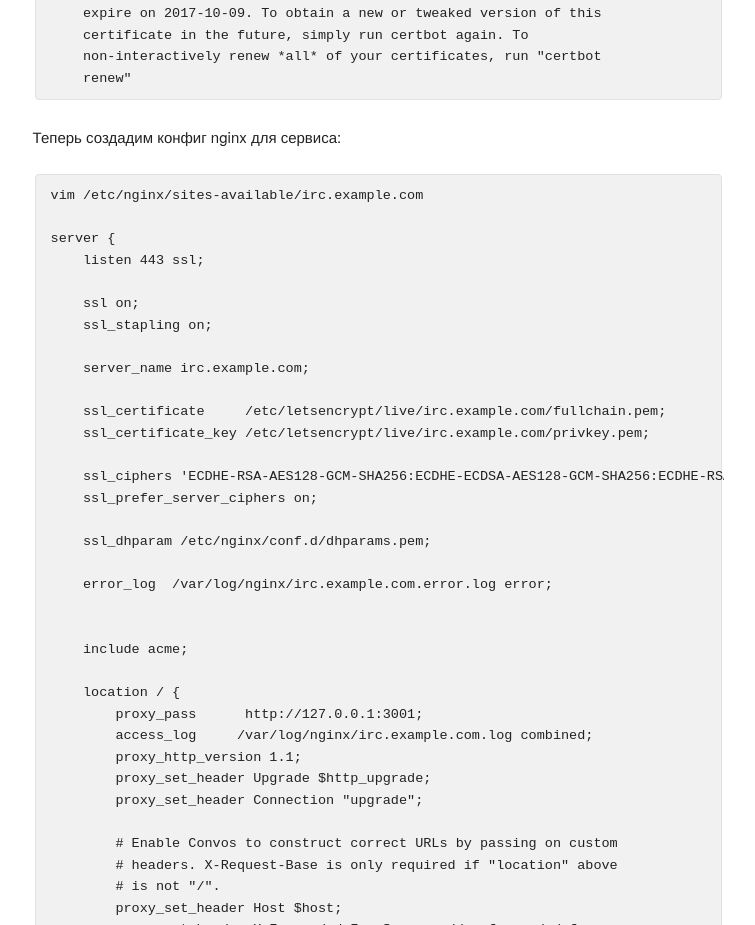
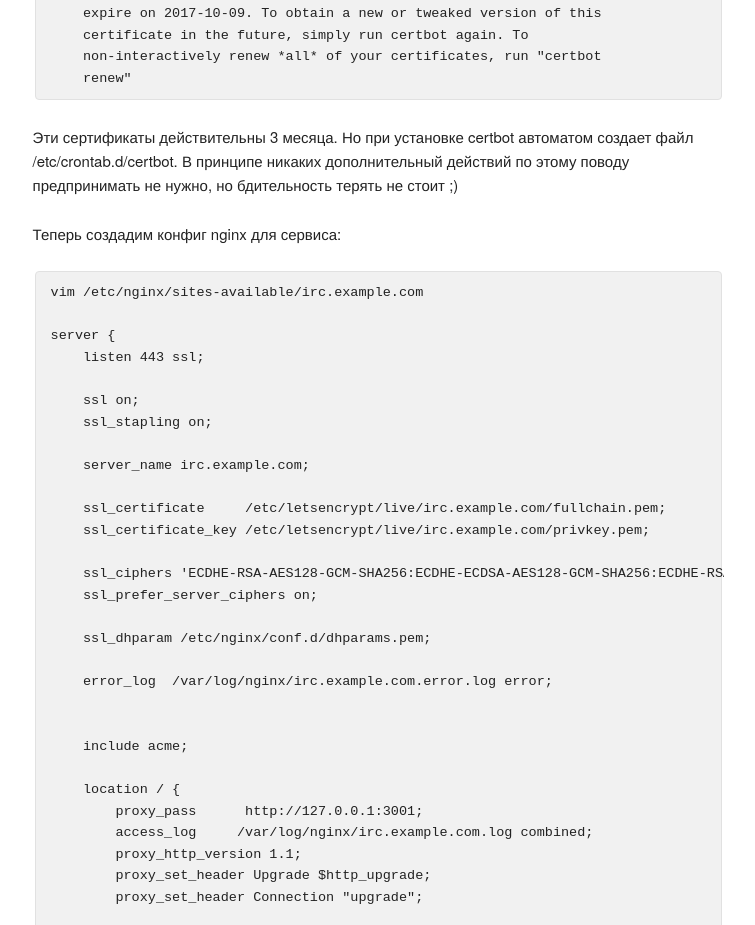
Before and after one commit to alpha6/blog, a plain HTML site: page blog/2017/07/04/installing-convos/index.html in a window 1280 px wide. Shown: the part 3340-4265 px from the top of the page, without its empty margins (137-892 px from the left). Drawn offline with Linux system fonts and the light colour scheme; a script that the page names is missing.

Commit message:
Site update

```diff
--- a/blog/2017/07/04/installing-convos/index.html
+++ b/blog/2017/07/04/installing-convos/index.html
@@ -182,6 +182,8 @@ IMPORTANT NOTES:
     non-interactively renew *all* of your certificates, run &quot;certbot
     renew&quot;
 </code></pre>
+
+<p>Эти сертификаты действительны 3 месяца. Но при установке certbot автоматом создает файл /etc/crontab.d/certbot. В принципе никаких дополнительный действий по этому поводу предпринимать не нужно, но бдительность терять не стоит ;)</p>
 
 <p>Теперь создадим конфиг nginx для сервиса:</p>
 
```
Also changed, not shown: blog/tag/convos/index.html (+2 -0 lines), blog/tag/irc/index.html (+2 -0 lines), blog/tag/perl/index.html (+2 -0 lines), index.html (+2 -0 lines), 8 other files.
